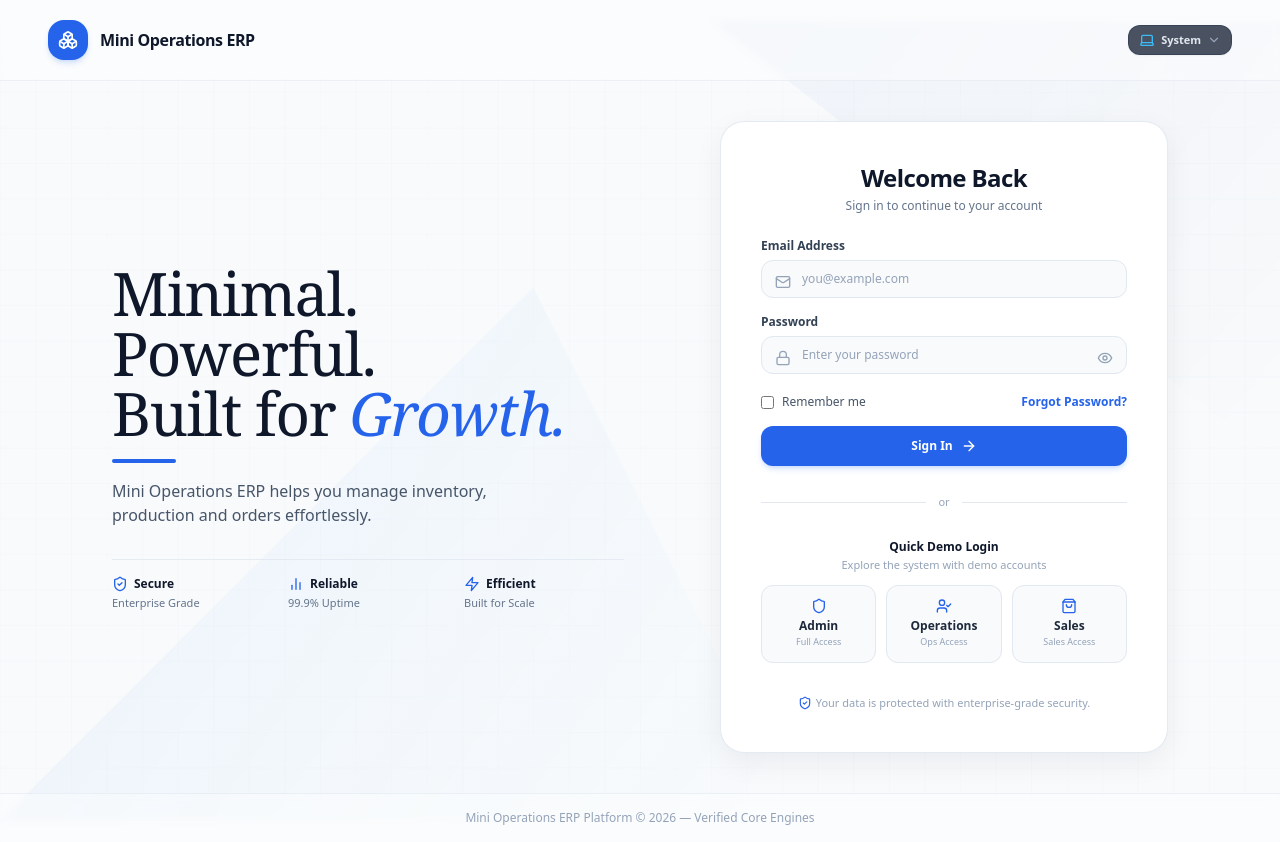
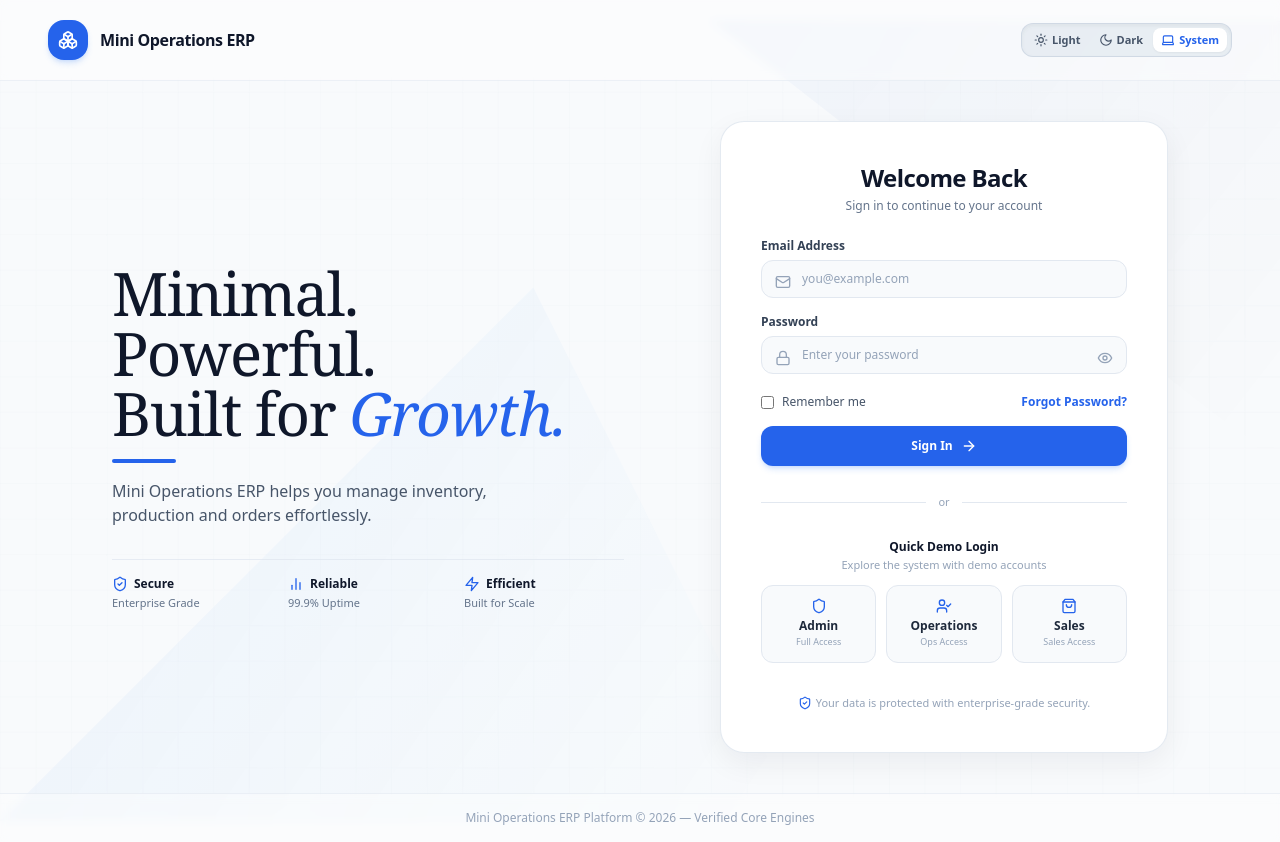
Before and after one commit to Yuvraj0317/ERP-And-CRM-, a React (Vite) app in the folder frontend/: page /login in a window 1280 px wide. Built offline with nearby package versions, Linux system fonts and the light colour scheme.

Commit message:
fix(frontend): update ThemeToggle into instant pill control with direct Light, Dark, System triggers

```diff
--- a/frontend/src/components/ThemeToggle.tsx
+++ b/frontend/src/components/ThemeToggle.tsx
@@ -1,94 +1,53 @@
-import React, { useState, useRef, useEffect } from 'react';
-import { useTheme, Theme } from '../context/ThemeContext';
-import { Sun, Moon, Laptop, ChevronDown } from 'lucide-react';
+import React from 'react';
+import { useTheme } from '../context/ThemeContext';
+import { Sun, Moon, Laptop } from 'lucide-react';
 
-export const ThemeToggle: React.FC<{ variant?: 'compact' | 'full' }> = ({ variant = 'compact' }) => {
-  const { theme, setTheme, isDark } = useTheme();
-  const [isOpen, setIsOpen] = useState(false);
-  const containerRef = useRef<HTMLDivElement>(null);
-
-  useEffect(() => {
-    const handleClickOutside = (e: MouseEvent) => {
-      if (containerRef.current && !containerRef.current.contains(e.target as Node)) {
-        setIsOpen(false);
-      }
-    };
-    document.addEventListener('mousedown', handleClickOutside);
-    return () => document.removeEventListener('mousedown', handleClickOutside);
-  }, []);
-
-  const options: { value: Theme; label: string; icon: React.FC<{ className?: string }> }[] = [
-    { value: 'light', label: 'Light', icon: Sun },
-    { value: 'dark', label: 'Dark', icon: Moon },
-    { value: 'system', label: 'System', icon: Laptop },
-  ];
-
-  const currentOption = options.find((opt) => opt.value === theme) || options[2];
-  const CurrentIcon = currentOption.icon;
-
-  if (variant === 'full') {
-    return (
-      <div className="flex items-center bg-slate-900/60 dark:bg-slate-950/80 p-1 rounded-xl border border-slate-700/60 dark:border-slate-800">
-        {options.map((opt) => {
-          const Icon = opt.icon;
-          const isActive = theme === opt.value;
-          return (
-            <button
-              key={opt.value}
-              onClick={() => setTheme(opt.value)}
-              className={`flex items-center space-x-1.5 px-2.5 py-1 rounded-lg text-xs font-semibold transition-all duration-200 ${
-                isActive
-                  ? 'bg-sky-600 text-white shadow-sm'
-                  : 'text-slate-400 hover:text-slate-200 hover:bg-slate-800/50'
-              }`}
-              title={`Switch to ${opt.label} theme`}
-            >
-              <Icon className="h-3.5 w-3.5" />
-              <span>{opt.label}</span>
-            </button>
-          );
-        })}
-      </div>
-    );
-  }
+export const ThemeToggle: React.FC = () => {
+  const { theme, setTheme } = useTheme();
 
   return (
-    <div className="relative" ref={containerRef}>
+    <div className="flex items-center space-x-0.5 bg-slate-200/70 dark:bg-slate-900/90 p-1 rounded-xl border border-slate-300/80 dark:border-slate-800 shadow-inner transition-colors duration-300">
       <button
-        onClick={() => setIsOpen(!isOpen)}
-        className="flex items-center space-x-1.5 bg-slate-800/80 hover:bg-slate-700/80 dark:bg-slate-900/90 dark:hover:bg-slate-800 text-slate-200 dark:text-slate-300 px-2.5 py-1.5 rounded-xl border border-slate-700/80 dark:border-slate-800 text-xs font-medium transition shadow-sm"
-        title="Change theme preference"
+        onClick={() => setTheme('light')}
+        className={`flex items-center space-x-1 px-2 py-1 rounded-lg text-xs font-semibold transition-all duration-200 ${
+          theme === 'light'
+            ? 'bg-white text-[#2563EB] shadow-sm font-bold'
+            : 'text-slate-600 hover:text-slate-900 dark:text-slate-400 dark:hover:text-white'
+        }`}
+        title="Light Mode"
+        aria-label="Light Mode"
       >
-        <CurrentIcon className="h-4 w-4 text-sky-400" />
-        <span className="capitalize text-[11px] font-semibold hidden sm:inline">{theme}</span>
-        <ChevronDown className={`h-3.5 w-3.5 text-slate-400 transition-transform ${isOpen ? 'rotate-180' : ''}`} />
+        <Sun className="h-3.5 w-3.5" />
+        <span className="hidden sm:inline text-[11px]">Light</span>
       </button>
 
-      {isOpen && (
-        <div className="absolute right-0 mt-2 w-32 bg-slate-900 dark:bg-slate-950 rounded-xl shadow-xl border border-slate-800 p-1 z-50 animate-fade-in-rise">
-          {options.map((opt) => {
-            const Icon = opt.icon;
-            const isActive = theme === opt.value;
-            return (
-              <button
-                key={opt.value}
-                onClick={() => {
-                  setTheme(opt.value);
-                  setIsOpen(false);
-                }}
-                className={`w-full flex items-center space-x-2 px-3 py-1.5 rounded-lg text-xs font-medium transition ${
-                  isActive
-                    ? 'bg-sky-600 text-white font-bold'
-                    : 'text-slate-300 hover:bg-slate-800 hover:text-white'
-                }`}
-              >
-                <Icon className="h-3.5 w-3.5" />
-                <span>{opt.label}</span>
-              </button>
-            );
-          })}
-        </div>
-      )}
+      <button
+        onClick={() => setTheme('dark')}
+        className={`flex items-center space-x-1 px-2 py-1 rounded-lg text-xs font-semibold transition-all duration-200 ${
+          theme === 'dark'
+            ? 'bg-slate-800 text-sky-400 shadow-sm font-bold'
+            : 'text-slate-600 hover:text-slate-900 dark:text-slate-400 dark:hover:text-white'
+        }`}
+        title="Dark Mode"
+        aria-label="Dark Mode"
+      >
+        <Moon className="h-3.5 w-3.5" />
+        <span className="hidden sm:inline text-[11px]">Dark</span>
+      </button>
+
+      <button
+        onClick={() => setTheme('system')}
+        className={`flex items-center space-x-1 px-2 py-1 rounded-lg text-xs font-semibold transition-all duration-200 ${
+          theme === 'system'
+            ? 'bg-white dark:bg-slate-800 text-[#2563EB] dark:text-sky-400 shadow-sm font-bold'
+            : 'text-slate-600 hover:text-slate-900 dark:text-slate-400 dark:hover:text-white'
+        }`}
+        title="System OS Theme"
+        aria-label="System OS Theme"
+      >
+        <Laptop className="h-3.5 w-3.5" />
+        <span className="hidden sm:inline text-[11px]">System</span>
+      </button>
     </div>
   );
 };
--- a/frontend/src/context/ThemeContext.tsx
+++ b/frontend/src/context/ThemeContext.tsx
@@ -35,9 +35,11 @@ export const ThemeProvider: React.FC<{ children: React.ReactNode }> = ({ childre
 
     if (activeDark) {
       root.classList.add('dark');
+      document.body.classList.add('dark');
       root.style.colorScheme = 'dark';
     } else {
       root.classList.remove('dark');
+      document.body.classList.remove('dark');
       root.style.colorScheme = 'light';
     }
   };
```
